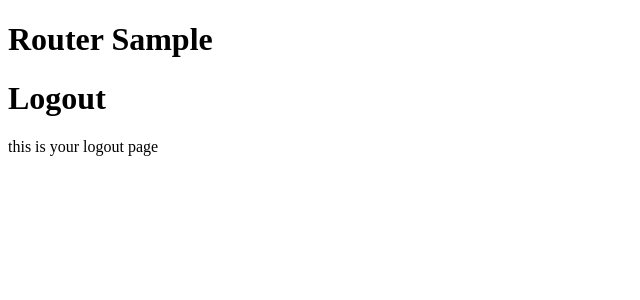
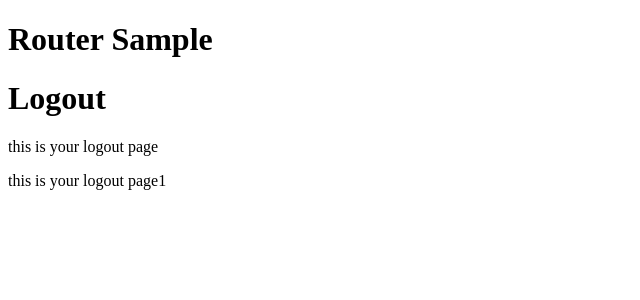
Before and after one commit to shelat1217/git_tutorial, an Angular app: page /logout in a window 1280 px wide. Shown: the top 300 px of the page, without its empty margins (0-640 px from the left). Built offline with nearby package versions, Linux system fonts and the light colour scheme.

Commit message:
krishma_logout

```diff
--- a/src/app/logout/logout.component.html
+++ b/src/app/logout/logout.component.html
@@ -1,2 +1,3 @@
 <h1>Logout</h1>
 <p>this is your logout page</p>
+<p>this is your logout page1</p>
```
